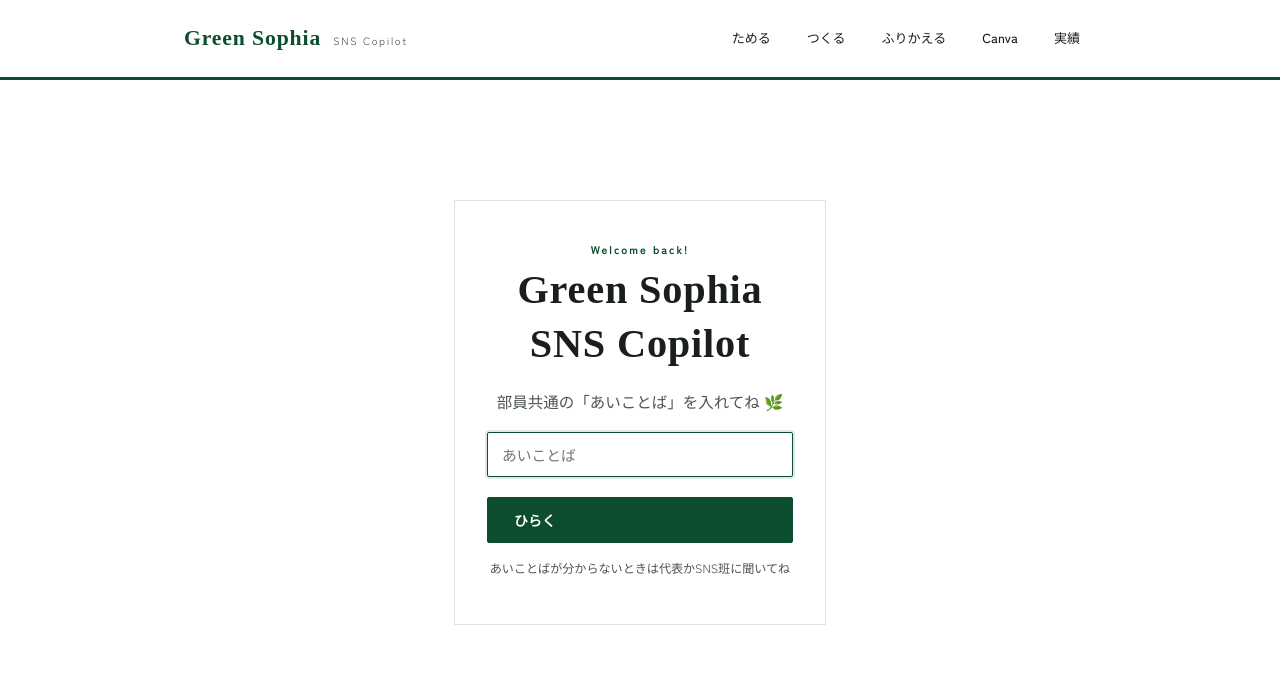
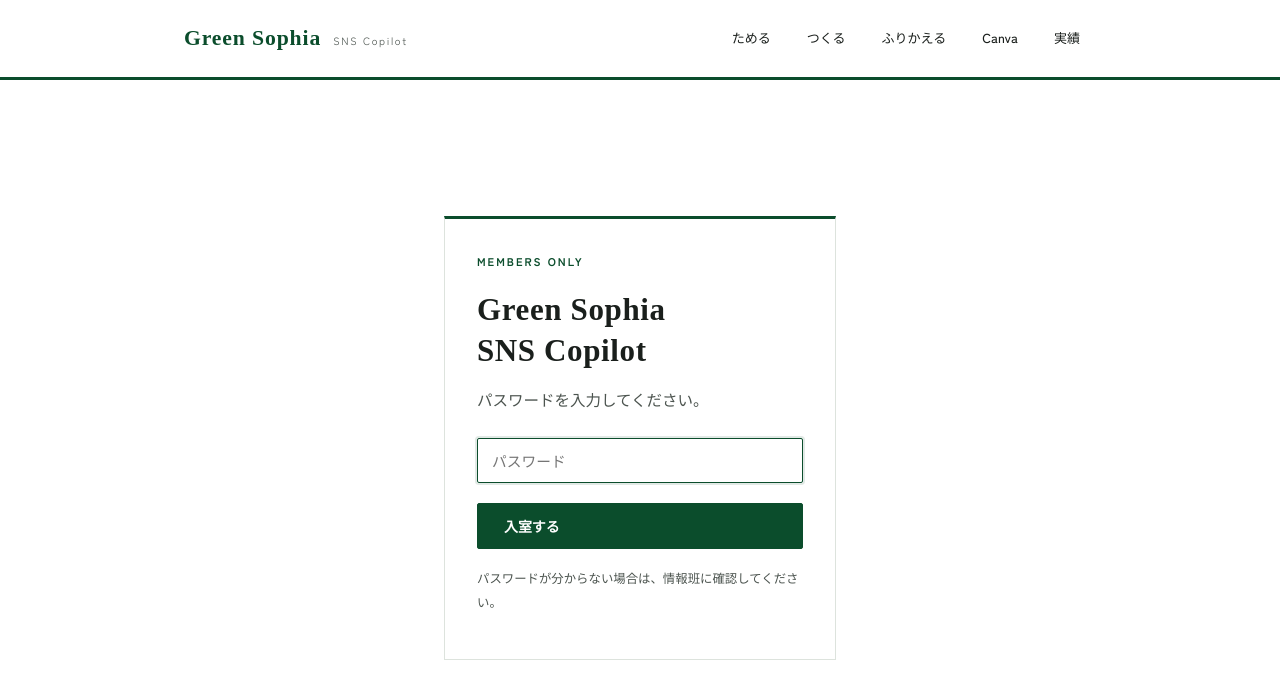
Before and after one commit to GreenSophia/GS-2, a Next.js app: page /login in a window 1280 px wide. Shown: the top 698 px of the page. Built offline with nearby package versions, Linux system fonts and the light colour scheme; a web font is replaced by a local one.

Commit message:
Update page.tsx

```diff
--- a/app/login/page.tsx
+++ b/app/login/page.tsx
@@ -18,33 +18,35 @@ export default function LoginPage() {
     if (res.ok) {
       window.location.href = '/';
     } else {
-      setError('あいことばが違うみたい。もう一度確認してね');
+      setError('パスワードが一致しません。');
       setBusy(false);
     }
   }
 
   return (
-    <div className="container" style={{ maxWidth: 420, paddingTop: '12vh' }}>
-      <div className="card" style={{ textAlign: 'center' }}>
-        <span className="eyebrow">Welcome back!</span>
-        <h1>Green Sophia<br />SNS Copilot</h1>
-        <p className="muted">部員共通の「あいことば」を入れてね 🌿</p>
-        <div className="field" style={{ textAlign: 'left' }}>
+    <div className="container" style={{ maxWidth: 440, paddingTop: '14vh' }}>
+      <div className="card" style={{ borderTop: '3px solid var(--sophia)' }}>
+        <div className="eyebrow">MEMBERS ONLY</div>
+        <h1 style={{ fontSize: '2rem', lineHeight: 1.3 }}>Green Sophia<br />SNS Copilot</h1>
+        <p className="muted" style={{ marginTop: 14 }}>
+          パスワードを入力してください。
+        </p>
+        <div className="field" style={{ marginTop: 24 }}>
           <input
             type="password"
-            placeholder="あいことば"
+            placeholder="パスワード"
             value={passcode}
             onChange={(e) => setPasscode(e.target.value)}
             onKeyDown={(e) => e.key === 'Enter' && submit()}
             autoFocus
           />
         </div>
-        {error && <p style={{ color: '#c0563a', fontSize: '.86rem' }}>{error}</p>}
+        {error && <p style={{ color: '#B5482E', fontSize: '.86rem', margin: '0 0 12px' }}>{error}</p>}
         <button className="btn btn-primary" style={{ width: '100%' }} onClick={submit} disabled={busy}>
-          {busy ? 'ひらいています…' : 'ひらく'}
+          {busy ? '確認しています' : '入室する'}
         </button>
-        <p className="muted" style={{ marginTop: 14, fontSize: '.78rem' }}>
-          あいことばが分からないときは代表かSNS班に聞いてね
+        <p className="muted" style={{ marginTop: 18, fontSize: '.8rem' }}>
+          パスワードが分からない場合は、情報班に確認してください。
         </p>
       </div>
     </div>
```
